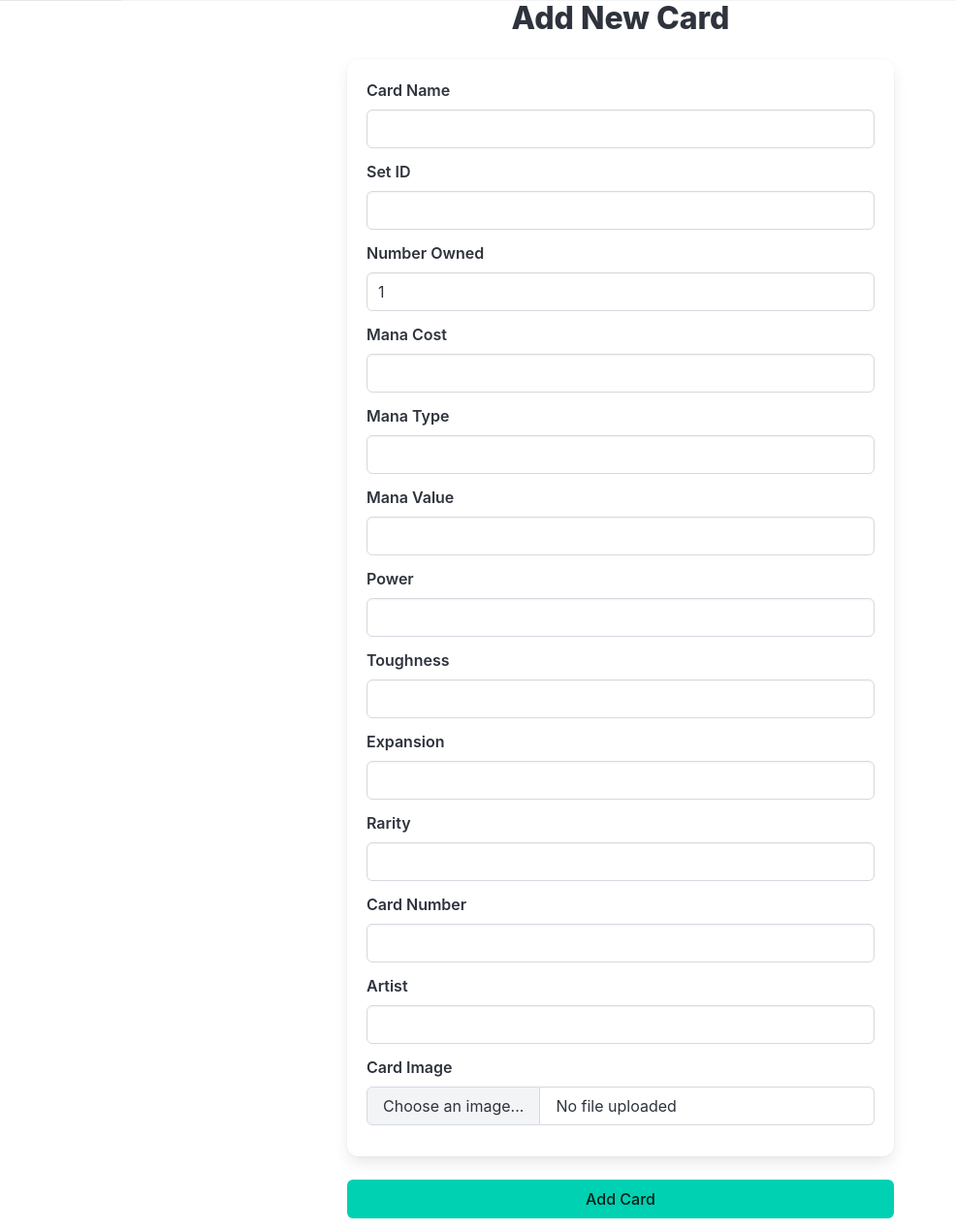
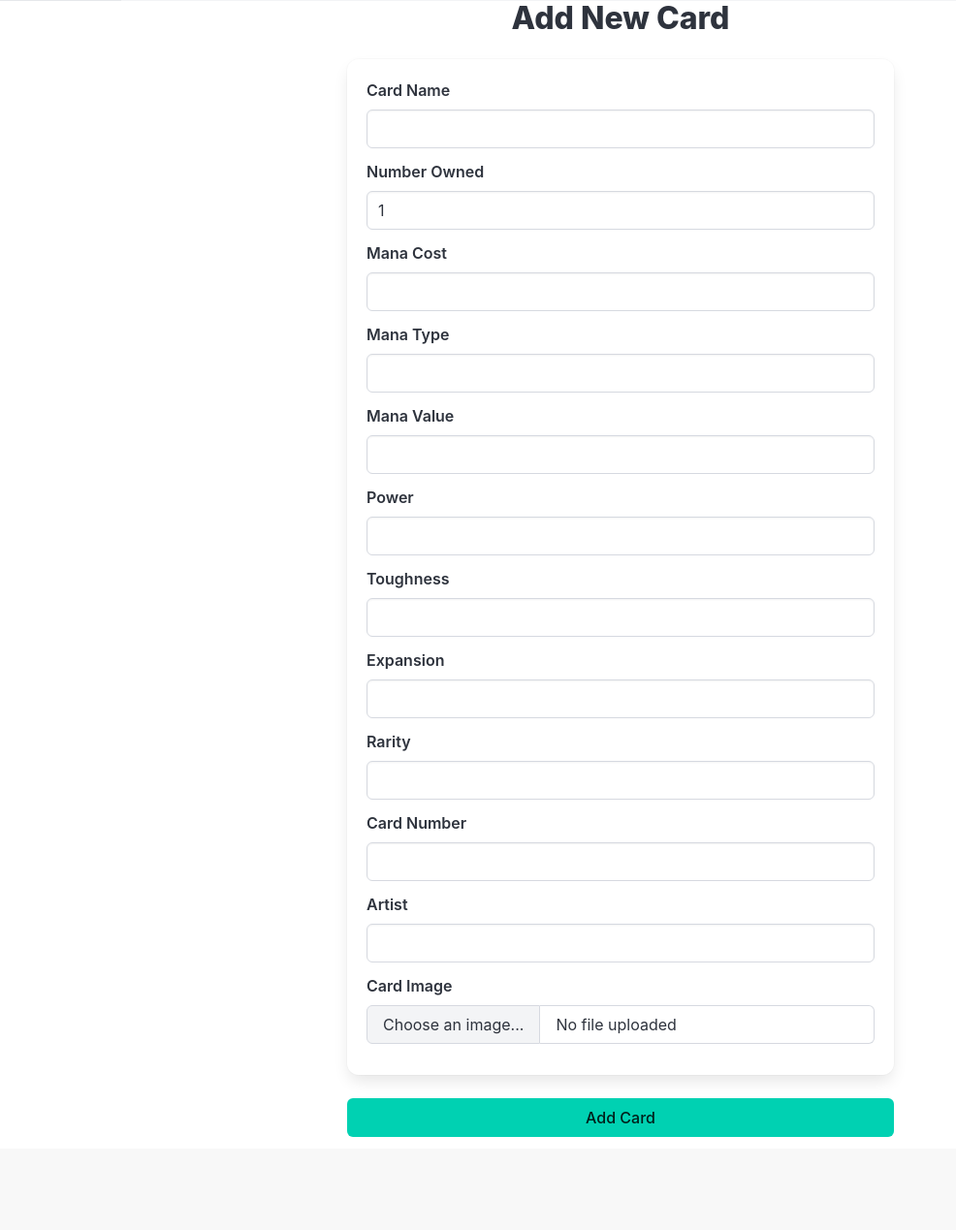
Before and after one commit to CMPSC3943FA24/team-2, a PHP site: page /app/add_card.php in a window 1280 px wide. Shown: the part 55-1324 px from the top of the page at 97% size, without its empty margins (0-986 px from the left). After the commit the page ends 1228 px from the top, so only its background shows below. Run offline with PHP 8.4, Linux system fonts and the light colour scheme; the visitor is signed in with stand-in values (Sample User, id 1); tables that the repository leaves empty or names only in its code hold one stand-in row (values such as "Sample post"); grey boxes marked "Sample" are stand-in pictures.

Commit message:
Removed option for Set ID

```diff
--- a/app/add_card.php
+++ b/app/add_card.php
@@ -19,7 +19,7 @@ if (!isset($_SESSION['user_id'])) {
 
 if ($_SERVER['REQUEST_METHOD'] === 'POST') {
     $name = $_POST['name'];
-    $set_id = $_POST['set_id'];
+    $set_id = 1;
     $owner = $_SESSION['user_id'];
     $number_owned = $_POST['number_owned'];
     $mana_cost = $_POST['mana_cost'] ?? null;
@@ -173,14 +173,6 @@ if ($_SERVER['REQUEST_METHOD'] === 'POST') {
                             </div>
                         </div>
 
-                        <!-- Set ID -->
-                        <div class="field">
-                            <label class="label">Set ID</label>
-                            <div class="control">
-                                <input class="input" type="number" name="set_id" required>
-                            </div>
-                        </div>
-
                         <!-- Number Owned -->
                         <div class="field">
                             <label class="label">Number Owned</label>
```
